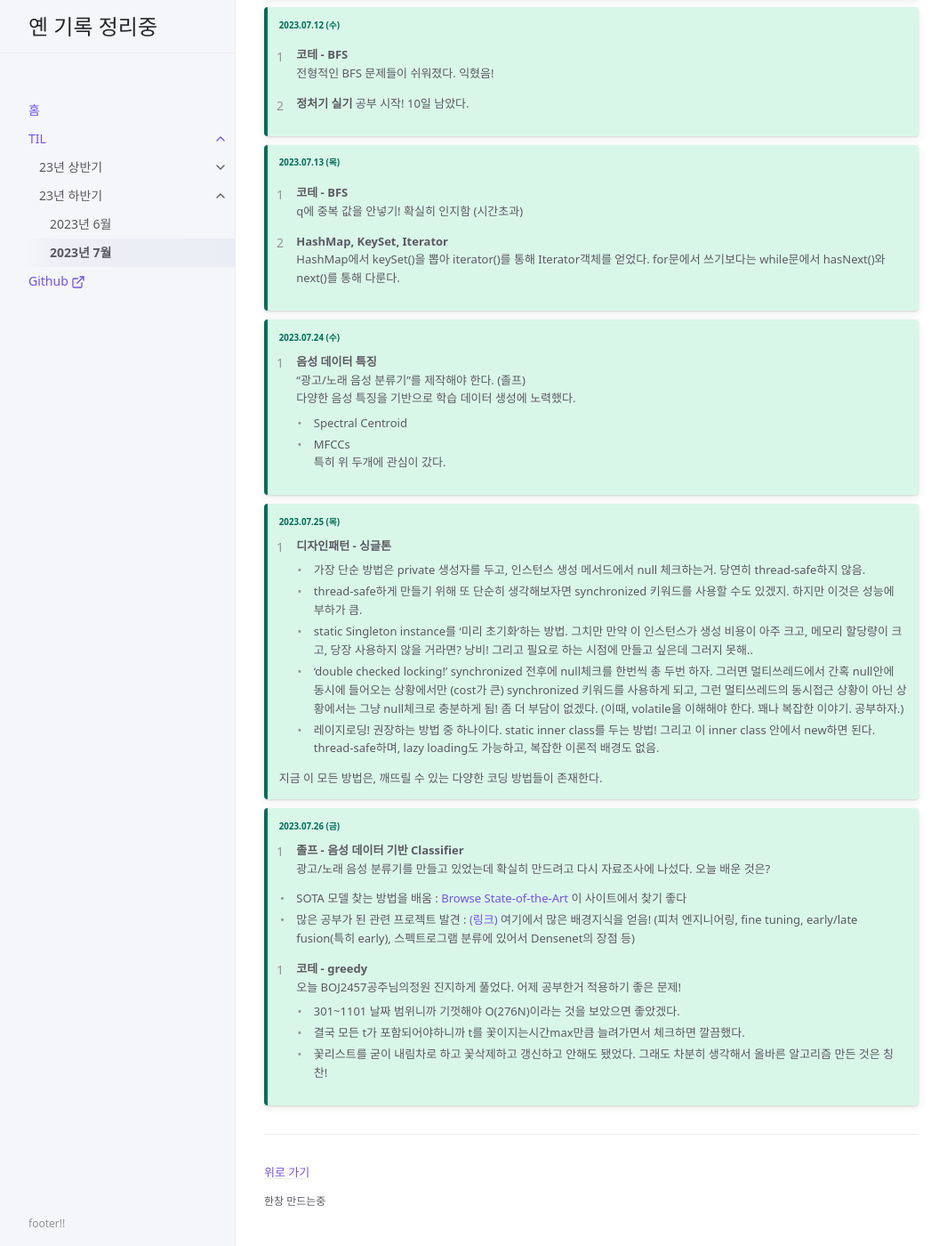
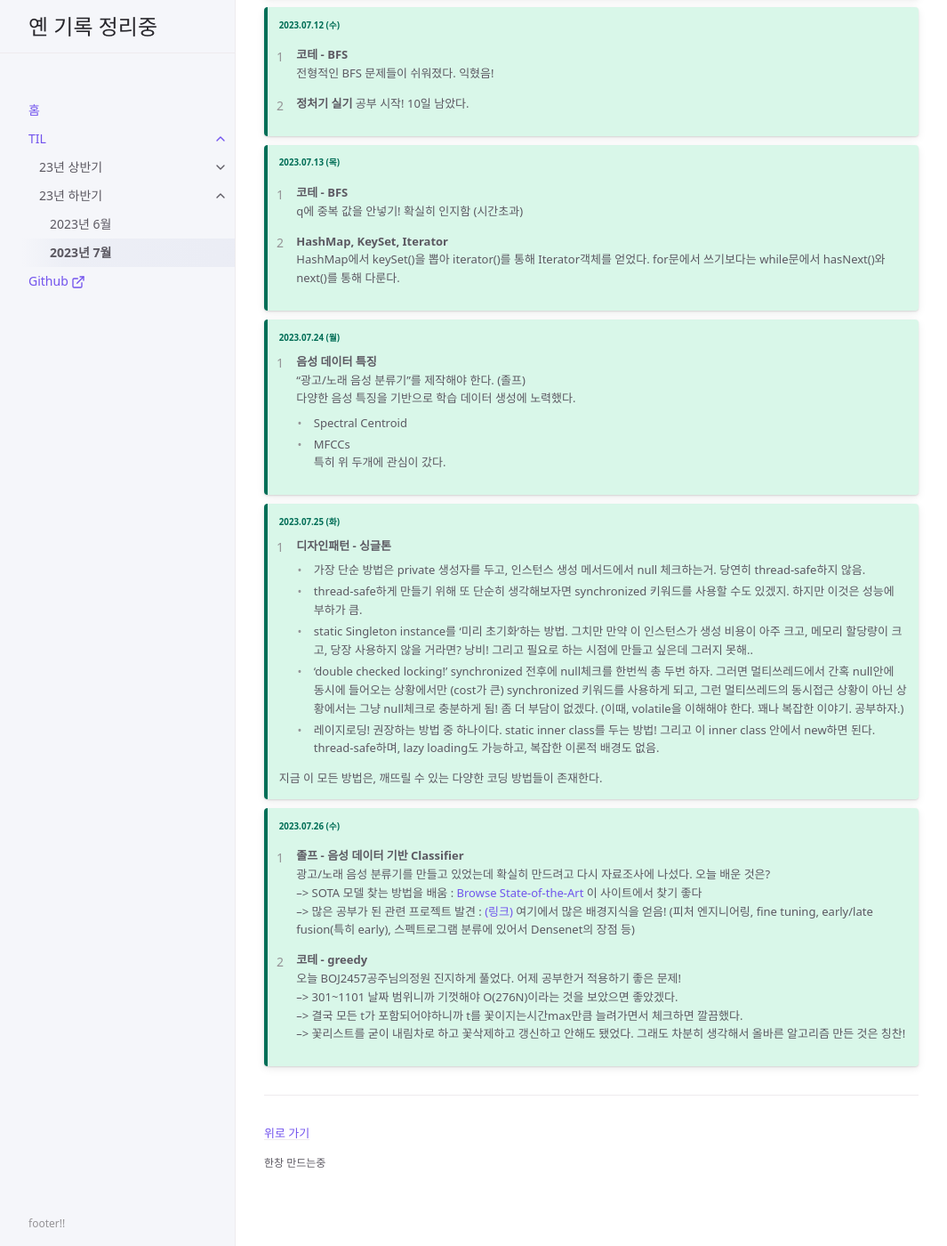
Before and after one commit to yyeennyy/yyeennyy.github.io, a Jekyll site: the page built from docs/TIL/23년 하반기/month07.md, in a window 1280 px wide and 1400 px high, scrolled down 501 px. Shown: the whole window at 89% size, without its empty margins (107-1172 px from the left). Built offline with Jekyll 4.4.1, drawn with Linux system fonts in a browser that asks for light colours.

Commit message:
date fixed

```diff
--- a/docs/TIL/23년 하반기/month07.md
+++ b/docs/TIL/23년 하반기/month07.md
@@ -49,7 +49,7 @@ nav_order: 2
 
 
 {: .new-title }
-> 2023.07.24 (수)
+> 2023.07.24 (월)
 > 1. **음성 데이터 특징**<br>
 > "광고/노래 음성 분류기"를 제작해야 한다. (졸프)<br>
 > 다양한 음성 특징을 기반으로 학습 데이터 생성에 노력했다.<br>
@@ -59,7 +59,7 @@ nav_order: 2
 
 
 {: .new-title }
-> 2023.07.25 (목)
+> 2023.07.25 (화)
 >
 > 1. **디자인패턴 - 싱글톤**<br>
 > - 가장 단순 방법은 private 생성자를 두고, 인스턴스 생성 메서드에서 null 체크하는거. 당연히 thread-safe하지 않음.
@@ -72,16 +72,15 @@ nav_order: 2
 
 
 {: .new-title }
-> 2023.07.26 (금)
+> 2023.07.26 (수)
 >
 > 1. **졸프 - 음성 데이터 기반 Classifier**<br>
 > 광고/노래 음성 분류기를 만들고 있었는데 확실히 만드려고 다시 자료조사에 나섰다. 오늘 배운 것은?<br>
->
-> - SOTA 모델 찾는 방법을 배움 : [Browse State-of-the-Art](https://paperswithcode.com/sota) 이 사이트에서 찾기 좋다
-> - 많은 공부가 된 관련 프로젝트 발견 : [(링크)](https://hajunyoo.oopy.io/projects/audio-alert-latefusion-project) 여기에서 많은 배경지식을 얻음! (피처 엔지니어링, fine tuning, early/late fusion(특히 early), 스펙트로그램 분류에 있어서 Densenet의 장점 등)
+> --> SOTA 모델 찾는 방법을 배움 : [Browse State-of-the-Art](https://paperswithcode.com/sota) 이 사이트에서 찾기 좋다<br>
+> --> 많은 공부가 된 관련 프로젝트 발견 : [(링크)](https://hajunyoo.oopy.io/projects/audio-alert-latefusion-project) 여기에서 많은 배경지식을 얻음! (피처 엔지니어링, fine tuning, early/late fusion(특히 early), 스펙트로그램 분류에 있어서 Densenet의 장점 등)
 >
 > 2. **코테 - greedy**<br>
 > 오늘 BOJ2457공주님의정원 진지하게 풀었다. 어제 공부한거 적용하기 좋은 문제!<br>
-> - 301~1101 날짜 범위니까 기껏해야 O(276N)이라는 것을 보았으면 좋았겠다.
-> - 결국 모든 t가 포함되어야하니까 t를 꽃이지는시간max만큼 늘려가면서 체크하면 깔끔했다.
-> - 꽃리스트를 굳이 내림차로 하고 꽃삭제하고 갱신하고 안해도 됐었다. 그래도 차분히 생각해서 올바른 알고리즘 만든 것은 칭찬!
+> --> 301~1101 날짜 범위니까 기껏해야 O(276N)이라는 것을 보았으면 좋았겠다.<br>
+> --> 결국 모든 t가 포함되어야하니까 t를 꽃이지는시간max만큼 늘려가면서 체크하면 깔끔했다.<br>
+> --> 꽃리스트를 굳이 내림차로 하고 꽃삭제하고 갱신하고 안해도 됐었다. 그래도 차분히 생각해서 올바른 알고리즘 만든 것은 칭찬!
```
